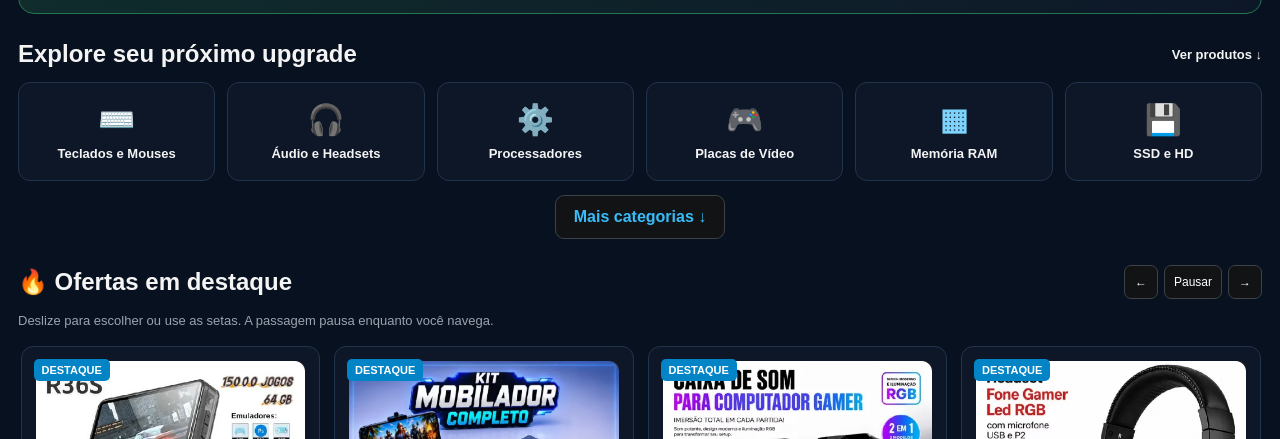
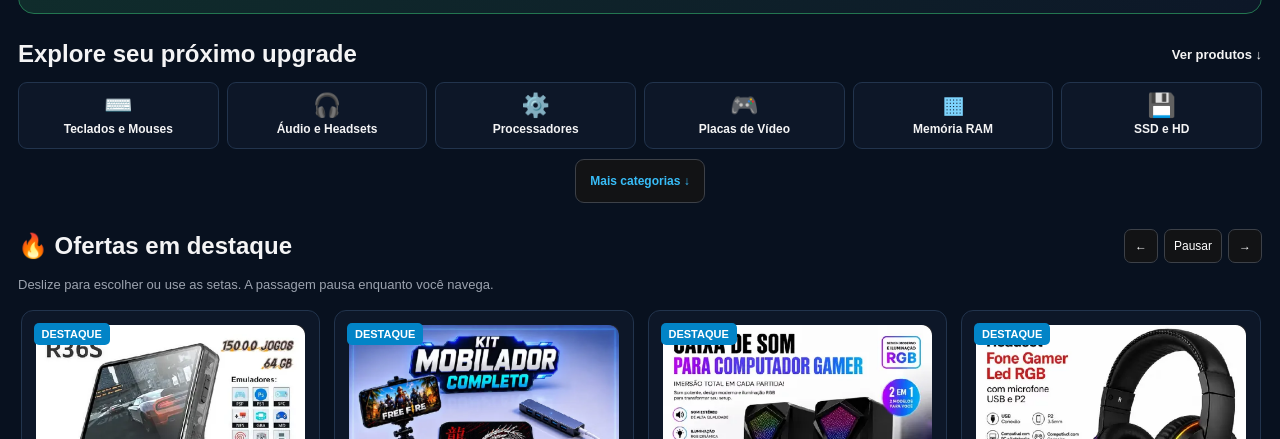
Before and after one commit to Luckas-siqueira/Mega-Vitrine, a plain HTML site: page index.html in a window 1280 px wide. Shown: the part 843-1282 px from the top of the page. Drawn offline with Linux system fonts and the light colour scheme.

Commit message:
Compacta menu de categorias com três colunas no celular

```diff
--- a/index.html
+++ b/index.html
@@ -122,6 +122,14 @@ header .search{min-width:0}header .search button{min-width:44px;min-height:44px;
 .search-suggestion:hover,.search-suggestion:focus-visible{background:#1b3550}.search-suggestion small{color:#a7b7ca;font-size:11px}.search-suggestions-empty{margin:8px;font-size:13px;color:#c3cdd9}
 .catalog-pagination{display:flex;justify-content:center;gap:10px;flex-wrap:wrap;margin:22px 0 12px}.catalog-pagination[hidden],.catalog-pagination button[hidden]{display:none}.catalog-pagination button{border:1px solid #31516f;border-radius:10px;min-height:44px;padding:12px 18px;background:#132b43;color:#e5f3ff;font-weight:700}.catalog-pagination button:hover{border-color:#38bdf8}.catalog-pagination #showMoreProducts{background:#38bdf8;border-color:#38bdf8;color:#081426}@media(max-width:480px){.catalog-pagination button{flex:1;font-size:12px;padding:12px 10px}}
 .viewer-viewport{position:relative;height:min(65vh,600px);max-height:none;overflow:hidden;touch-action:none;user-select:none;-webkit-user-select:none;cursor:grab;text-align:initial}.viewer-viewport.dragging{cursor:grabbing}.viewer-viewport img{position:absolute;left:50%;top:50%;display:block;margin:0;max-width:none;max-height:none;object-fit:contain;transform-origin:center;pointer-events:none;user-select:none;-webkit-user-drag:none}.viewer-actions #viewerScale{font-size:13px;min-width:48px;text-align:center;font-variant-numeric:tabular-nums}.viewer-actions button:disabled{opacity:.45;cursor:default}
+
+/* Categorias compactas, com alvos de toque preservados. */
+.categories{gap:8px}
+.categories .category{display:flex;flex-direction:column;align-items:center;justify-content:center;gap:4px;min-width:0;min-height:64px;padding:10px 6px;border-radius:9px;font-size:12px;line-height:1.3;overflow-wrap:anywhere}
+.categories .category .icon{font-size:23px;line-height:1.1;margin:0}
+.category-toggle{min-height:44px;padding:8px 14px;margin-top:10px;font-size:12px}
+#categorias .section-head{gap:8px;flex-wrap:wrap}
+@media(max-width:480px){.categories{grid-template-columns:repeat(3,minmax(0,1fr));gap:7px}.categories .category{min-height:66px;padding:8px 5px;font-size:11px}.categories .category .icon{font-size:20px}#categorias .section-head{margin-top:18px;margin-bottom:10px}#categorias .section-head h2{font-size:18px;line-height:1.25}#categorias .section-head a{font-size:11px}}
 </style>
 </head>
 <body>
```
